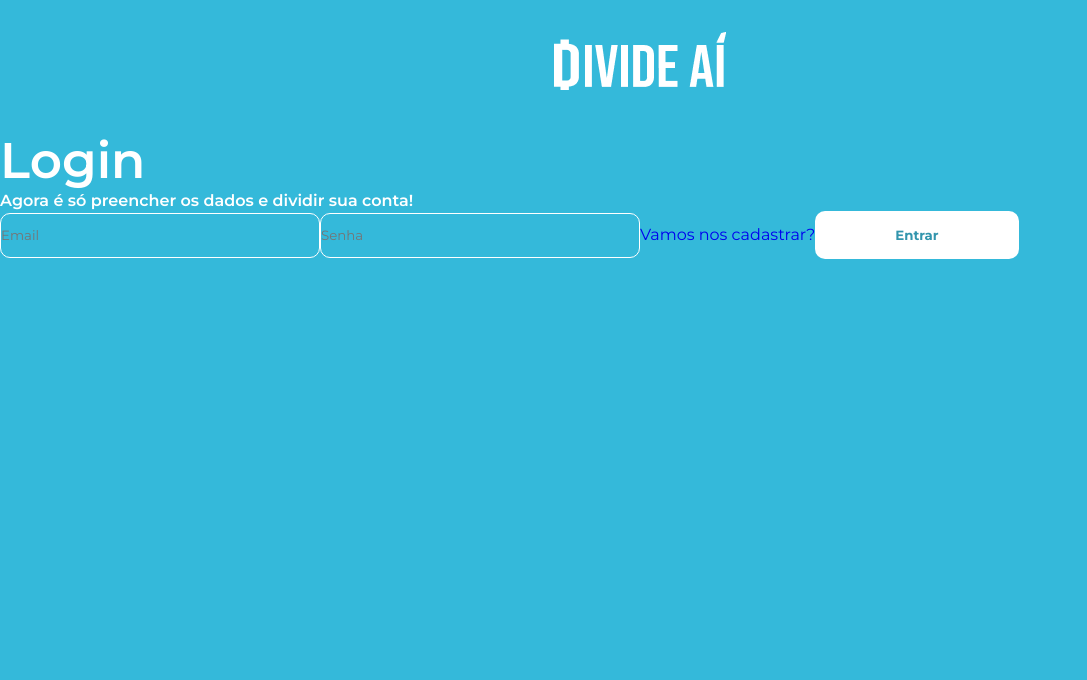
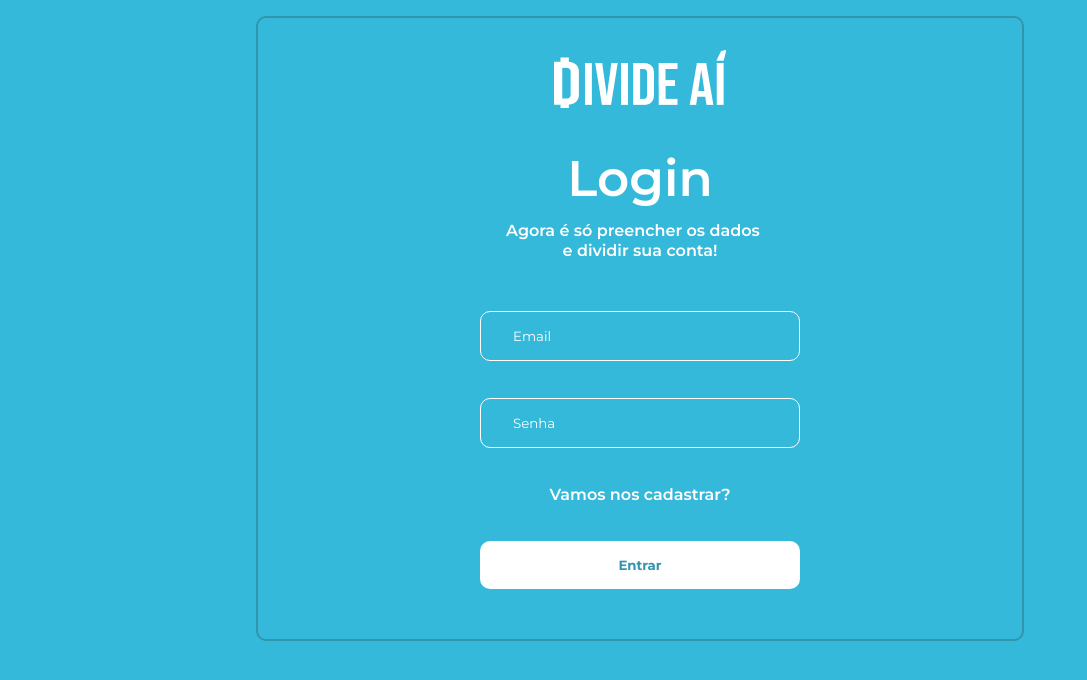
Before and after one commit to DivideAi/Divide-Ai-Front-End-Project, a React (Create React App) app: page /login in a window 1280 px wide. Shown: the top 680 px of the page, without its empty margins (0-1087 px from the left). Built offline with nearby package versions, Linux system fonts and the light colour scheme.

Commit message:
feat: Login page style

```diff
--- a/src/components/Forms/LoginForm/index.tsx
+++ b/src/components/Forms/LoginForm/index.tsx
@@ -30,7 +30,7 @@ export const LoginForm = () => {
     });
 
     return(
-        <StyledLoginForm onSubmit={handleSubmit(logUser)}>
+        <StyledLoginForm onSubmit={handleSubmit(logUser) }>
             <GeneralInput
             placeholder="Email"
             register={register("email")}
@@ -43,7 +43,7 @@ export const LoginForm = () => {
             type={"password"}
             error={errors.password}
             />
-            <Link to='/register'>Vamos nos cadastrar?</Link>
+            <Link to='/register' className='link_style'>Vamos nos cadastrar?</Link>
             <button type='submit'>Entrar</button>
         </StyledLoginForm>
     )
--- a/src/components/Forms/LoginForm/styles.ts
+++ b/src/components/Forms/LoginForm/styles.ts
@@ -1,5 +1,16 @@
 import styled from "styled-components";
 
 export const StyledLoginForm = styled.form`
+    display: flex;
+    flex-direction: column;
+    width: 320px;
+    gap: 37px;
+    margin: 50px auto;
 
+    .link_style{
+        font-size: 1rem;
+        font-weight: 600;
+        color: #FFFFFF;
+        margin: 0 auto;
+    }
 `;
--- a/src/components/GeneralInput/index.tsx
+++ b/src/components/GeneralInput/index.tsx
@@ -6,13 +6,14 @@ interface iInputProps {
     register: UseFormRegisterReturn<string>;
     type: string;
     error: FieldError | undefined;
+
   }
 
 export const GeneralInput = ({ placeholder, register, type, error }: iInputProps) => {
 
     return(
         <>
-            <StyledInput placeholder={placeholder} {...register} type={type}/>
+            <StyledInput placeholder={placeholder} {...register} type={type} name={placeholder}/>
         {error && (
             <p color="red">{error.message}</p>
           )}
--- a/src/components/GeneralInput/styles.ts
+++ b/src/components/GeneralInput/styles.ts
@@ -1,6 +1,19 @@
 import styled from "styled-components";
 
 export const StyledInput = styled.input`
-    width: 320px;
-    height: 45px;
+    border: 1px solid #FFFFFF;
+    border-radius: 10px;
+    padding: 1rem 2rem;
+    color: #FFFFFF;
+    text-align: start;
+
+    ::placeholder{
+        text-align: start;
+        color: #FFFFFF;
+    }
+
+    :focus{
+        outline: 1px solid #FFFFFF;
+    }
+
 `;
--- a/src/pages/Login/index.tsx
+++ b/src/pages/Login/index.tsx
@@ -3,6 +3,7 @@ import { Header } from '../../components/Header'
 import { LoginForm } from '../../components/Forms/LoginForm'
 import { useNavigate } from 'react-router-dom'
 import { isLogged } from '../../scripts/localStorage'
+import { StyledLoginPage } from './styles'
 
 export const Login = () =>{
     const navigation = useNavigate()
@@ -14,13 +15,13 @@ export const Login = () =>{
     }, [])
 
     return(
-        <>
+        <StyledLoginPage>
             <Header/>
             <h1>Login</h1>
             <p>
                 Agora é só preencher os dados e dividir sua conta!
             </p>
             <LoginForm/>
-        </>
+        </StyledLoginPage>
     )
 }
--- /dev/null
+++ b/src/pages/Login/styles.ts
@@ -0,0 +1,23 @@
+import styled from 'styled-components'
+
+export const StyledLoginPage = styled.main`
+    dislplay: flex;
+    h1{
+        text-align-last: center;
+        padding-bottom: 12px;
+    }
+
+    p{
+        display:block;
+        width: 268px;
+        text-align-last: center;
+        margin: 0 auto;
+    }
+
+    @media(min-width: 640px){
+        border: 2px solid #3295AD;
+        border-radius: 10px;
+        width: 60%;
+        margin: 1rem auto;
+    }
+`
--- a/src/styles/global.ts
+++ b/src/styles/global.ts
@@ -37,7 +37,9 @@ export const GlobalStyles = createGlobalStyle`
     background-color: #34B9DA;
     border-radius: 10px;
     border: solid 1px #FFFFFF;
-
+  }
+  input:placeholder{
+    padding-left: 26px;
   }
   dialog{
     display: unset;
```
